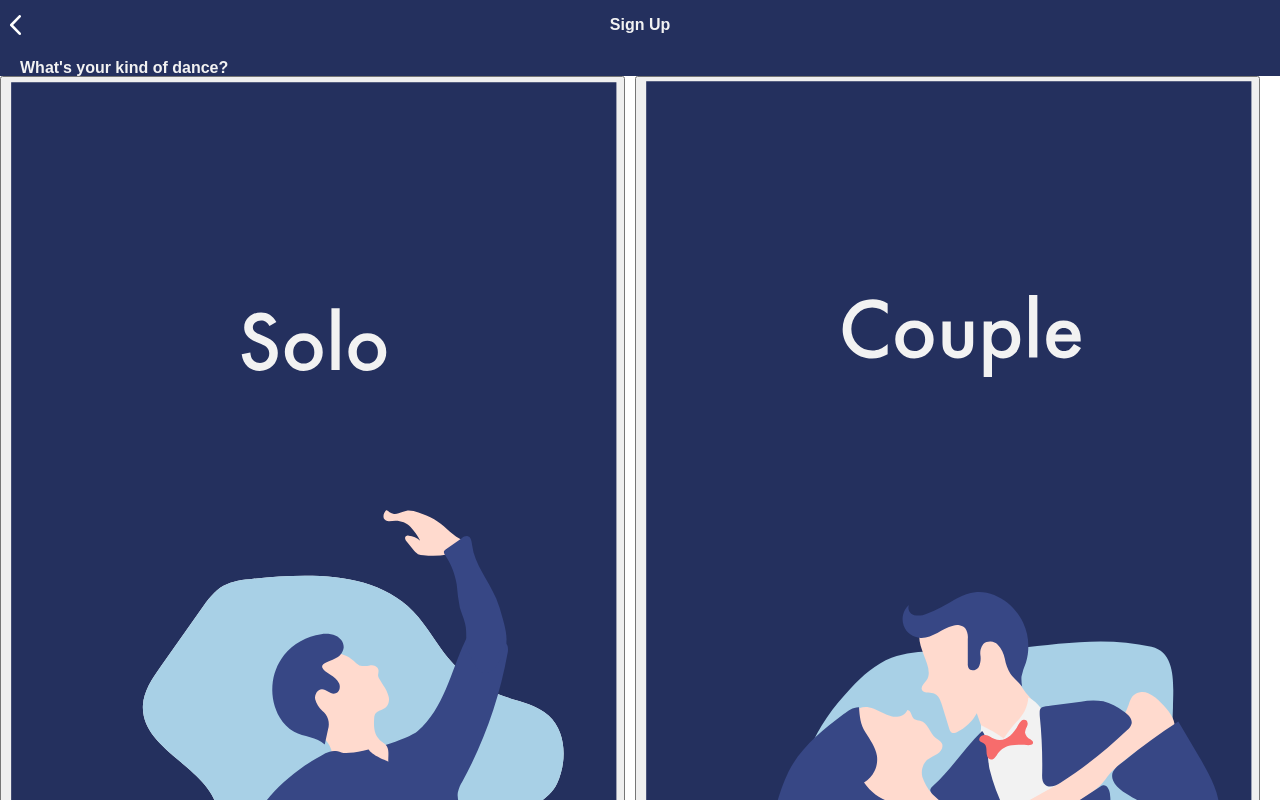
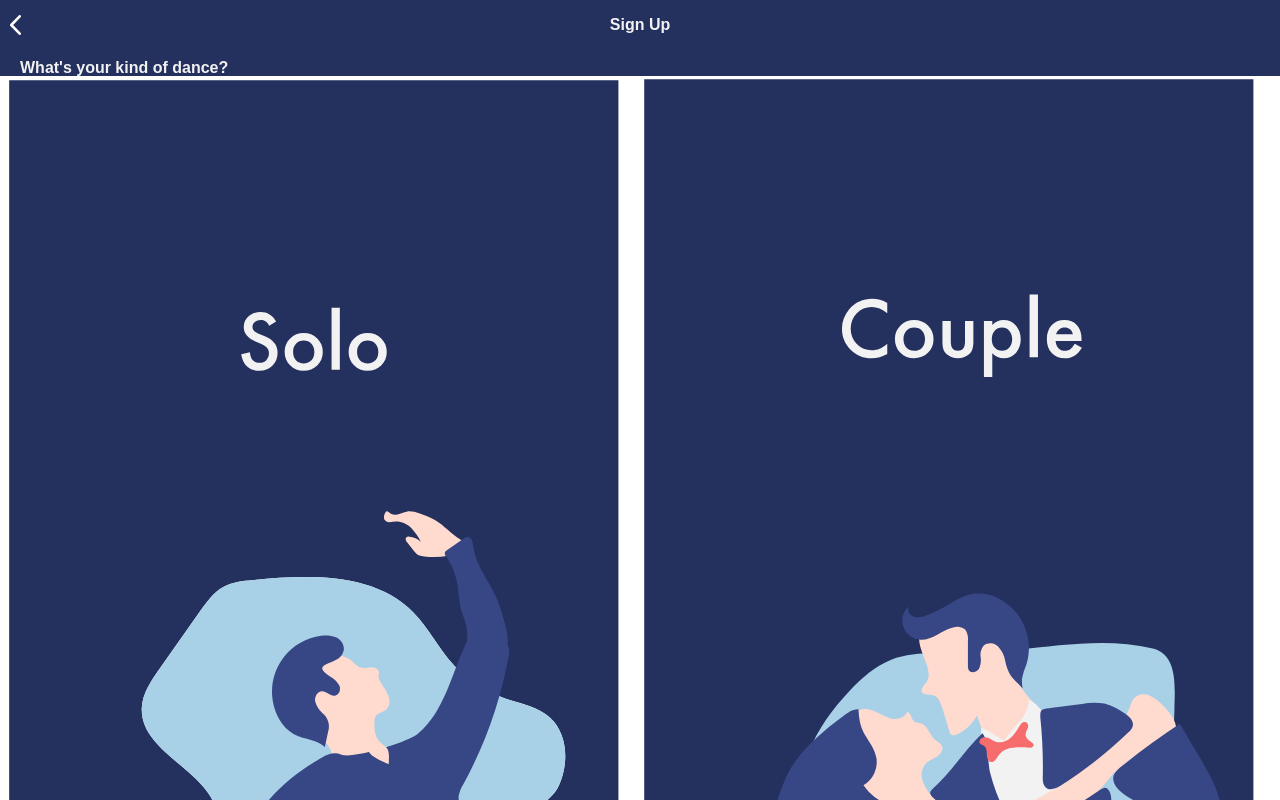
Before and after one commit to SimonBuyck/integration4, a React (Create React App) app: page /register in a window 1280 px wide. Both pictures are taken after typing "name@example.com" into the empty fields and a click on the button "Next". Shown: the top 800 px of the page. Built offline with nearby package versions, Linux system fonts and the light colour scheme; no server answers; a web font is replaced by a local one.

Commit message:
CSS signup repaired

```diff
--- a/src/components/Authentication/Authentication.module.css
+++ b/src/components/Authentication/Authentication.module.css
@@ -1,5 +1,5 @@
 @value tokens: "../../styles/tokens.module.css";
-@value background, colorSecondary, colorAlert, fontSizeXSmall, fontSizeSmall, spacer2, colorTertiary from tokens;
+@value background, colorSecondary, colorAlert, colorText, fontSizeXSmall, fontSizeSmall, spacer2, colorTertiary from tokens;
 
 body {
   background-image: url("background_image.svg");
@@ -80,6 +80,10 @@ body {
   width: 100%;
   text-align: center;
   margin-top: 1rem;
+  border: none;
+  background:none;
+  color: colorText;
+  font-size: fontSizeSmall;
 }
 
 .grid2 {
@@ -99,3 +103,8 @@ body {
 input[type="file"] {
   display: none;
 }
+
+.button__reset {
+  background: none;
+  border: none;
+}
--- a/src/components/Authentication/RegisterForm.js
+++ b/src/components/Authentication/RegisterForm.js
@@ -238,7 +238,7 @@ const RegisterForm = () => {
             <>
               <h2 className={style.title}>What's your kind of dance?</h2>
               <div className={style.grid2 + " " + style.couple}>
-                <button
+                <button className={style.button__reset}
                   onClick={function (e) {
                     e.preventDefault();
                     setDuo(false);
@@ -250,7 +250,7 @@ const RegisterForm = () => {
                     src="../../assets/img/signup/solo.svg"
                   ></img>
                 </button>
-                <button onClick={() => setDuo(true)}>
+                <button className={style.button__reset} onClick={() => setDuo(true)}>
                   <img
                     alt="couple"
                     width="100%"
```
